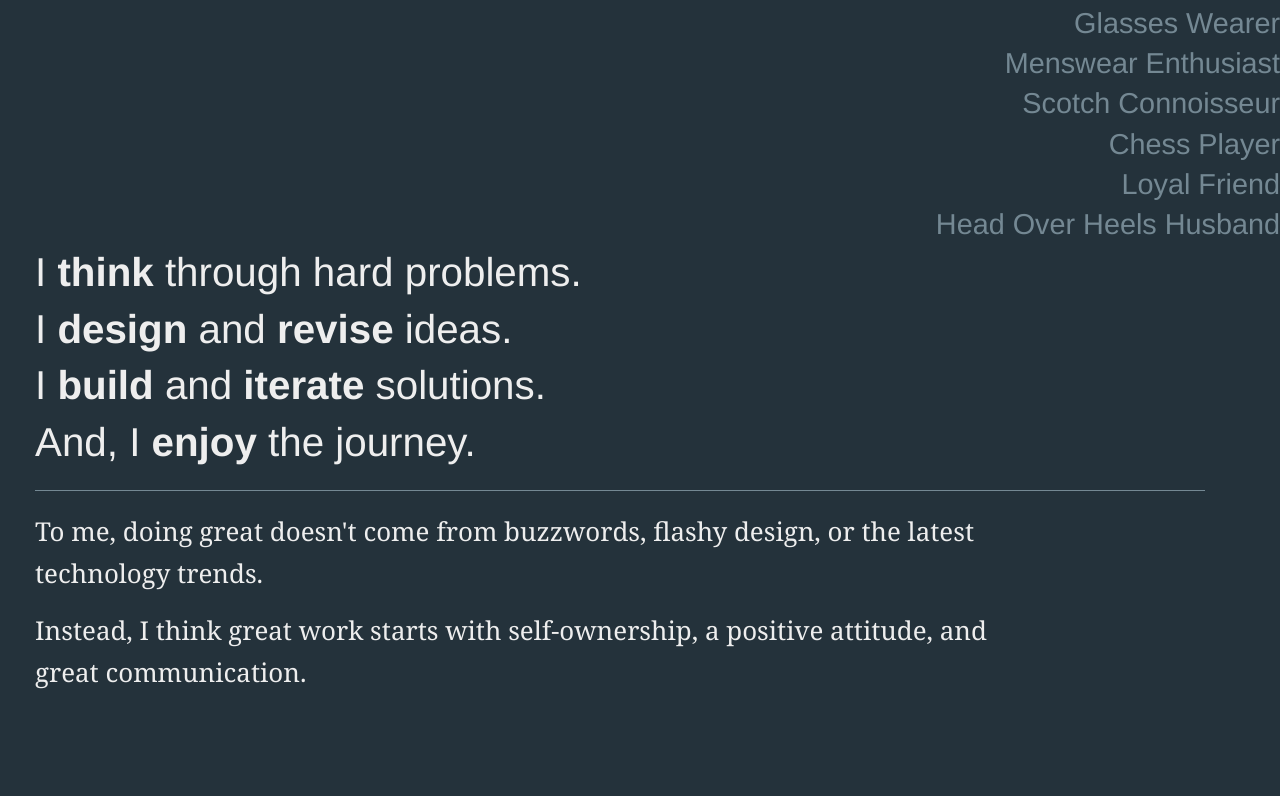
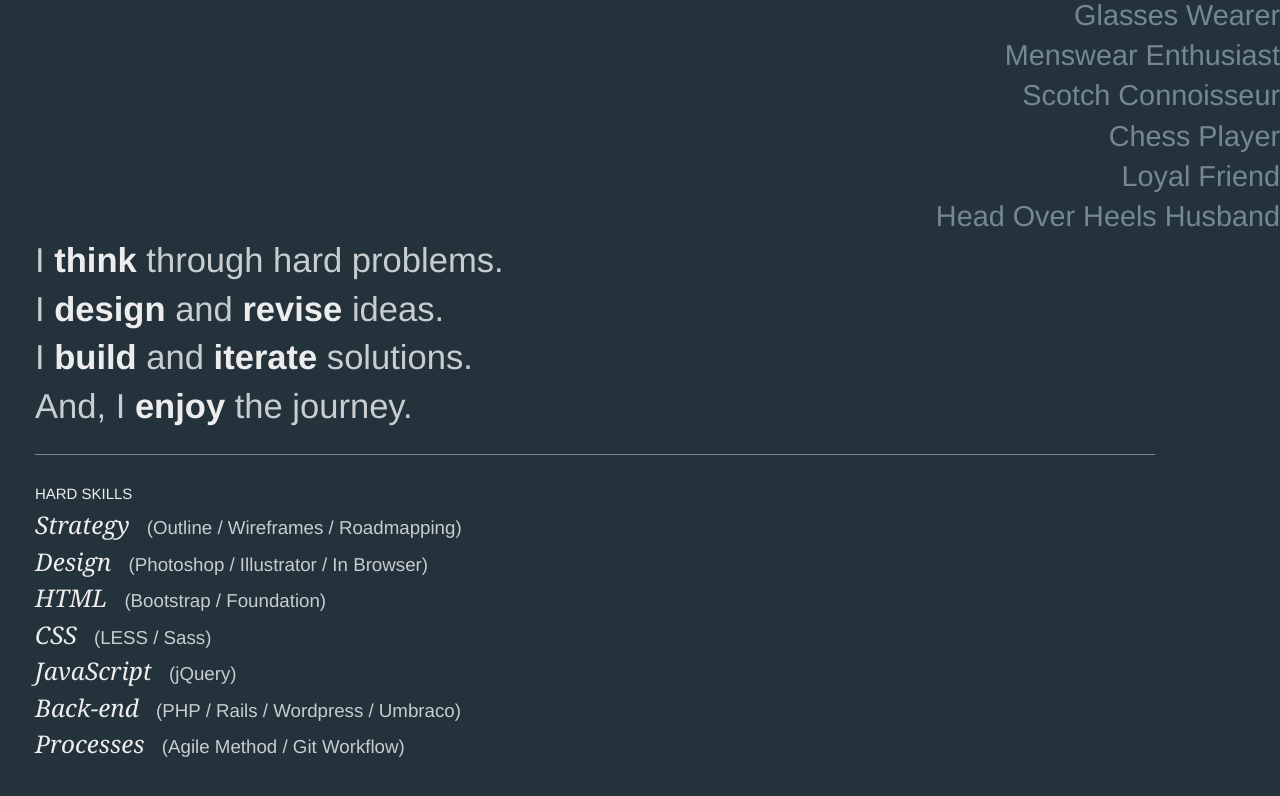
Before and after one commit to BruceClark/fluidvision.net, a website: page index.html in a window 1280 px wide. Shown: the part 896-1692 px from the top of the page. Before the commit the page ends 1655 px from the top, so only its background shows below. Drawn offline with nearby package versions, Linux system fonts and the light colour scheme; files that its build step writes are made by us from their sources.

Commit message:
Remove approach bio (fluff), add hard skills

```diff
--- a/assets/styles/manifest.scss
+++ b/assets/styles/manifest.scss
@@ -1,2 +1,3 @@
+@import 'settings.scss';
 @import '../../node_modules/foundation-sites/assets/foundation.scss';
 @import 'site.scss';
--- /dev/null
+++ b/assets/styles/settings.scss
@@ -0,0 +1,21 @@
+/* Foundation Setings Overrides */
+
+$body-font-family: 'Helvetica Neue', Helvetica, Roboto, Arial, sans-serif;
+
+
+/* Typography */
+
+@mixin serif { font-family: "Georgia", serif; }
+@mixin heading { font-family: "bebas-neue", "HelveticaNeue-CondensedBold", "Helvetica Neue", sans-serif; }
+
+.wf-loading { visibility: hidden; } // Fix FOUT w/ Typekit
+
+
+/* Custom Colors */
+
+$navysuit:    #24323b;
+$bodytype:    #c8cdd0;
+$subtlegray:  #748893;
+$darktype:    #284859;
+$highlight:   #ededed;
+$darkgray:    #555;
--- a/assets/styles/site.scss
+++ b/assets/styles/site.scss
@@ -1,24 +1,11 @@
-/* Typography Overrides */
-@mixin serif {
-  font-family: "Georgia", serif;
-}
-
-@mixin heading {
-  font-family: "bebas-neue", "HelveticaNeue-CondensedBold", "Helvetica Neue", sans-serif;
-}
-
-/* Colors */
-
-$navysuit:    #24323b;
-$bodytype:    #eee;
-$subtlegray:  #748893;
-$darktype:    #284859;
-$darkgray:    #555;
+/* Base Styling */
 
 body {
   background: $navysuit;
   color: $bodytype;
 }
+
+/* Section Styles */
 
 #intro {
   background: #26333c url(/images/backgrounds/hero.jpg) no-repeat 50% 50%;
@@ -51,7 +38,7 @@ body {
       text-transform: uppercase;
       @include heading;
     }
-  }
+  }//.name
 }//#intro
 
 #approach {
@@ -60,7 +47,7 @@ body {
   .action {
     padding-left: 35px;
     font-size: 90%;
-  }
+  }//.action
 
   .rundown {
     color: $subtlegray;
@@ -68,30 +55,46 @@ body {
     font-size: 180%;
     font-weight: 200;
     line-height: 1.4;
-    padding-top: 8px;
 
     span {
       display: block;
       padding-top: 20px;
       color: #fff;
     }
-  }
+  }//.rundown
 
   .call {
     h2 {
-      font-size: 280%;
-    }
+      font-size: 240%;
 
-    .bio {
-      margin: 20px 75px 0 0;
-      padding-top: 20px;
+      strong {
+        color: $highlight;
+      }
+    }//h2
+
+    .skills {
+      margin: 24px 125px 0 0;
+      padding-top: 24px;
       border-top: 1px solid $subtlegray;
-    }
+
+      span {
+        font-family: $body-font-family;
+        font-size: 80%;
+        text-transform: uppercase;
+        color: $highlight;
+      }
+
+      em {
+        color: $highlight;
+        padding-right: 12px;
+        font-size: 130%;
+        @include serif;
+      }
+    }//.skills
 
     p {
-      font-size: 180%;
-      padding-right: 150px;
-      @include serif;
+      font-size: 130%;
+      line-height: 1.5;
     }
   }//.call
 }//#approach
--- a/index.html
+++ b/index.html
@@ -64,10 +64,17 @@
           And, I <strong>enjoy</strong> the journey.
         </h2>
 
-        <div class="bio">
-          <p>To me, doing great doesn't come from buzzwords, flashy design, or the latest technology trends.</p>
-
-          <p>Instead, I think great work starts with self-ownership, a positive attitude, and great communication.</p>
+        <div class="skills">
+          <p>
+            <span>Hard Skills</span><br/>
+            <em>Strategy</em> (Outline / Wireframes / Roadmapping)<br/>
+            <em>Design</em> (Photoshop / Illustrator / In Browser)<br/>
+            <em>HTML</em> (Bootstrap / Foundation)<br/>
+            <em>CSS</em> (LESS / Sass)<br/>
+            <em>JavaScript</em> (jQuery)<br/>
+            <em>Back-end</em> (PHP / Rails / Wordpress / Umbraco)<br/>
+            <em>Processes</em> (Agile Method / Git Workflow)
+          </p>
         </div><!-- / .bio -->
       </div><!-- / .call -->
     </div><!-- / .action -->
```
